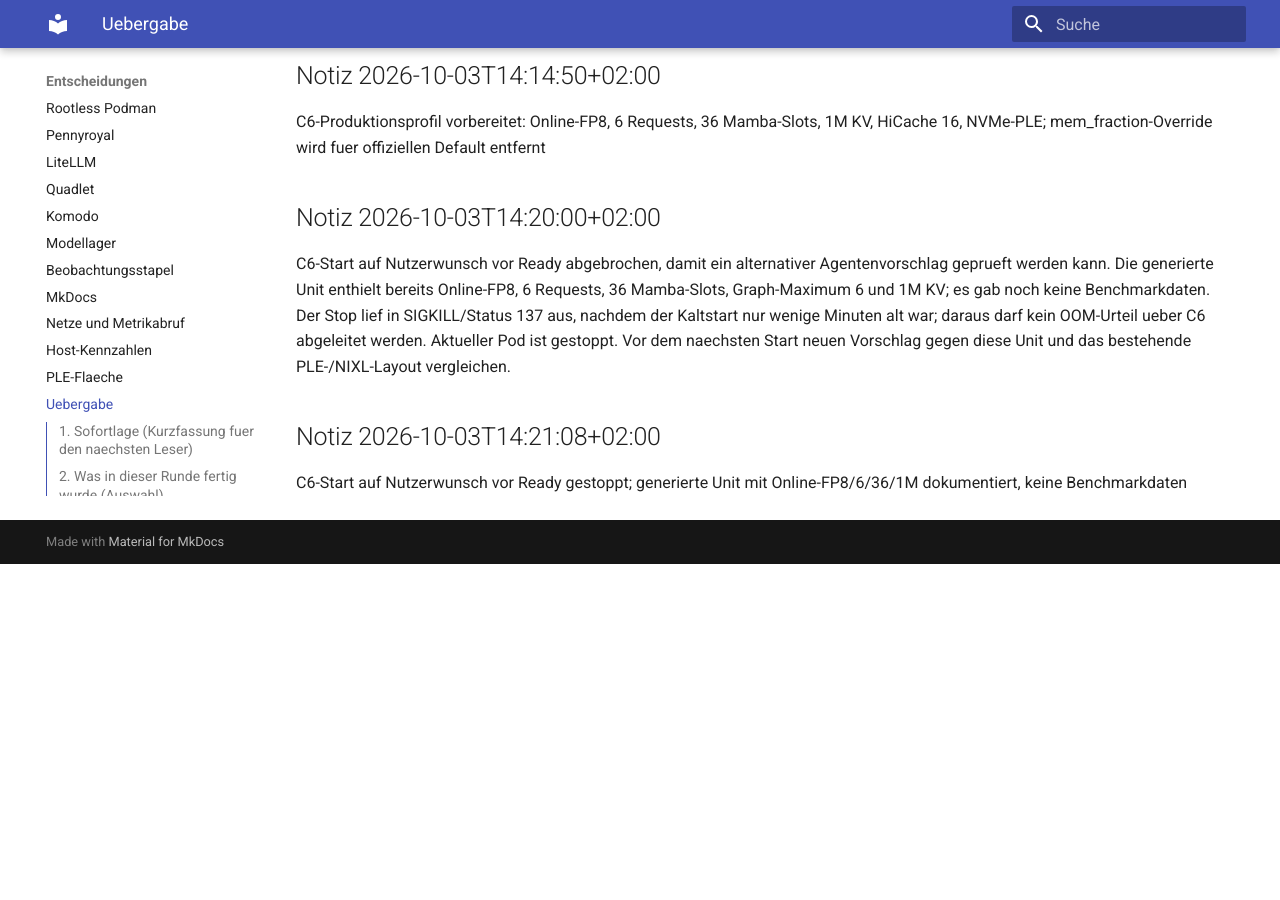
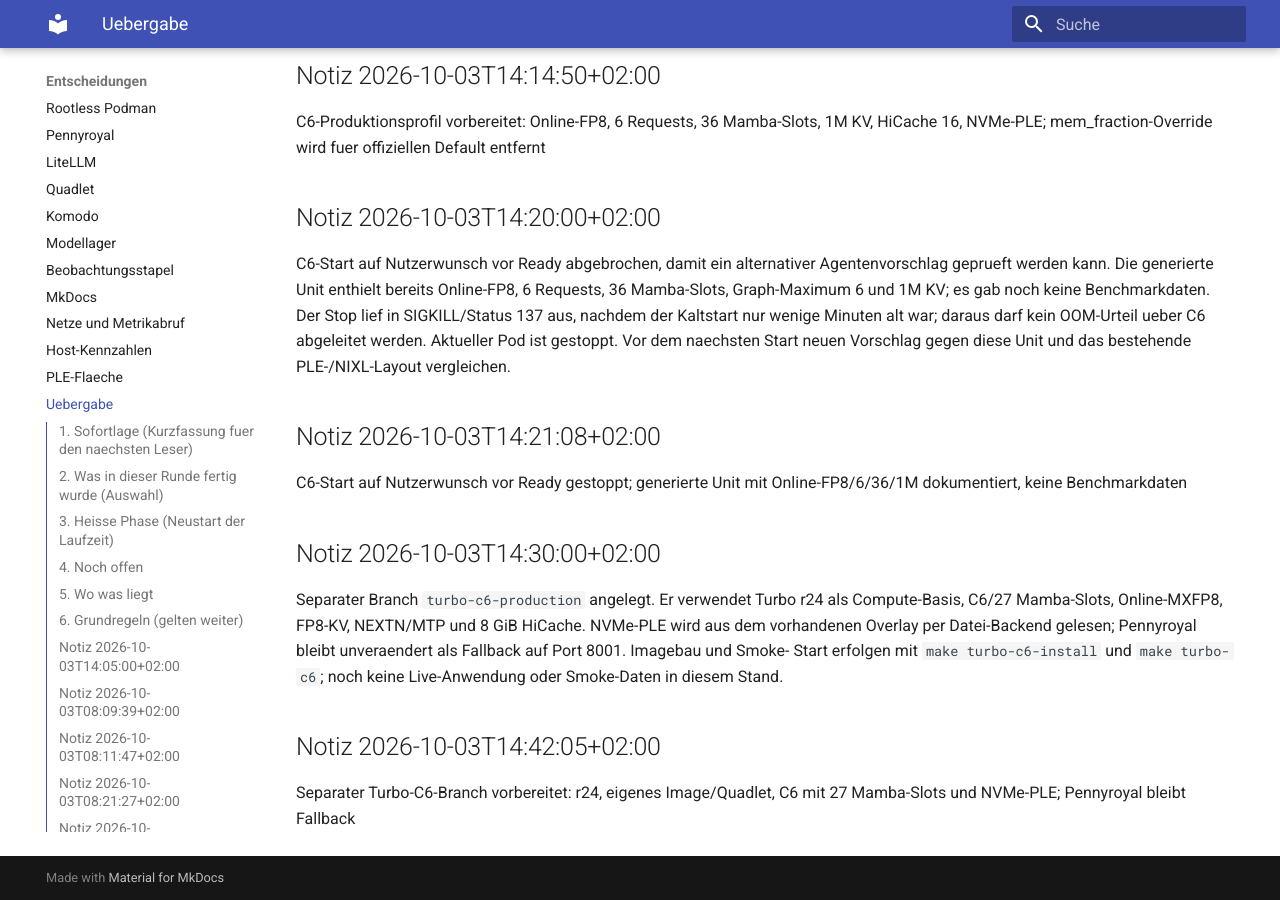
Before and after one commit to thomasdenk79-cyber/llm-infra-setup, an MkDocs documentation site: the page built from docs/HANDOFF.md, in a window 1280 px wide and 900 px high, scrolled down 9649 px. Built offline with MkDocs 1.6.1 and Material for MkDocs 9.7.7, drawn with Linux system fonts in a browser that asks for light colours; before the commit the page ends 10213 px from its top, so only the background shows below that; some of the changed text lies outside the part shown.

Commit message:
stand: 2026-10-03T14:42 gesichert (7 Dateien)

```diff
--- a/docs/HANDOFF.md
+++ b/docs/HANDOFF.md
@@ -1,4 +1,4 @@
-Zuletzt gesichert: 2026-10-03T14:21:08+02:00 durch `scripts/session-checkpoint.sh`
+Zuletzt gesichert: 2026-10-03T14:42:05+02:00 durch `scripts/session-checkpoint.sh`
 
 # Arbeitsstand und Uebergabe
 
@@ -392,3 +392,16 @@
 ## Notiz 2026-10-03T14:21:08+02:00
 
 C6-Start auf Nutzerwunsch vor Ready gestoppt; generierte Unit mit Online-FP8/6/36/1M dokumentiert, keine Benchmarkdaten
+
+## Notiz 2026-10-03T14:30:00+02:00
+
+Separater Branch `turbo-c6-production` angelegt. Er verwendet Turbo r24 als
+Compute-Basis, C6/27 Mamba-Slots, Online-MXFP8, FP8-KV, NEXTN/MTP und 8 GiB
+HiCache. NVMe-PLE wird aus dem vorhandenen Overlay per Datei-Backend gelesen;
+Pennyroyal bleibt unveraendert als Fallback auf Port 8001. Imagebau und Smoke-
+Start erfolgen mit `make turbo-c6-install` und `make turbo-c6`; noch keine
+Live-Anwendung oder Smoke-Daten in diesem Stand.
+
+## Notiz 2026-10-03T14:42:05+02:00
+
+Separater Turbo-C6-Branch vorbereitet: r24, eigenes Image/Quadlet, C6 mit 27 Mamba-Slots und NVMe-PLE; Pennyroyal bleibt Fallback
```
Also changed, not shown: docs/turbo-c6.md (added, +39 -0 lines), 5 other files.
